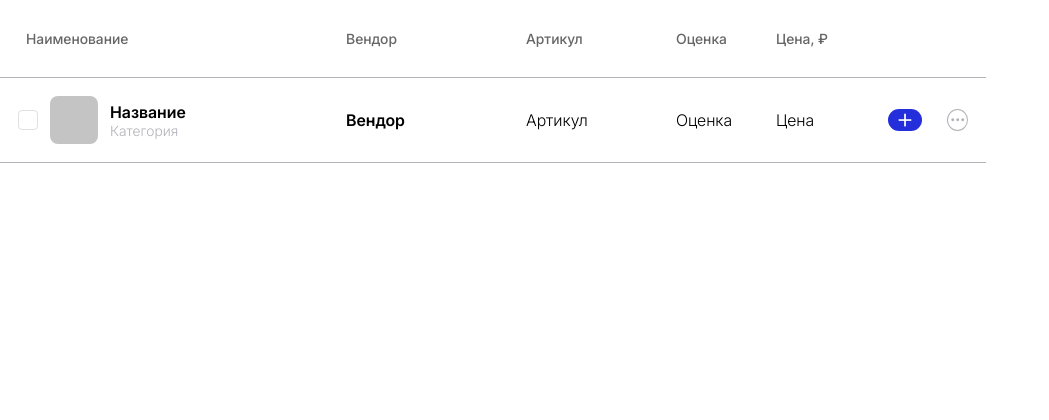
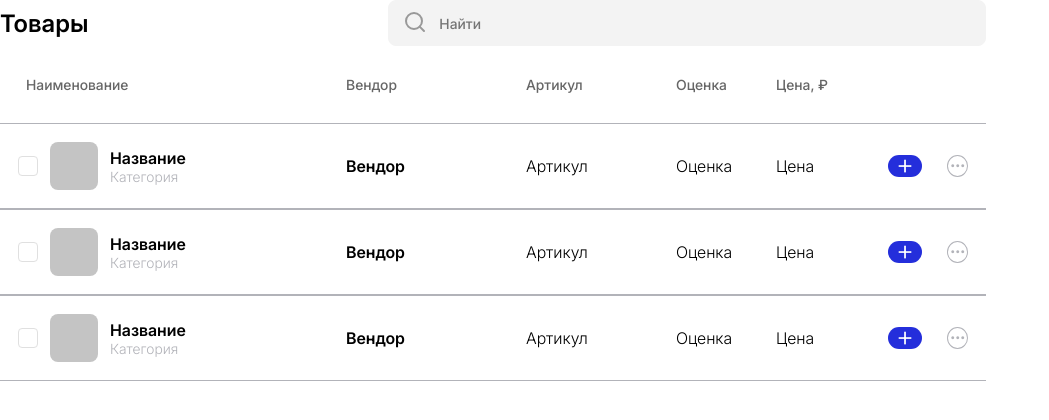
Before and after one commit to ZerruKun/aiti_guru_test, a React (Vite) app: page / in a window 1280 px wide. Shown: the top 420 px of the page, without its empty margins (0-1049 px from the left). Built offline with nearby package versions, Linux system fonts and the light colour scheme.

Commit message:
SearchProduct base layuot + minor fixes

```diff
--- a/src/App.tsx
+++ b/src/App.tsx
@@ -1,9 +1,11 @@
-import ProductsList from "./components/ProductsList";
+import SearchProduct from "./components/SearchProduct";
+import ProductsPage from "./pages/ProductsPage";
 
 const App = () => {
   return (
     <div>
-      <ProductsList />
+      <SearchProduct />
+      <ProductsPage />
     </div>
   );
 };
--- a/src/components/Product.tsx
+++ b/src/components/ProductItem.tsx
@@ -1,6 +1,6 @@
-import styles from "../styles/modules/Product.module.css";
+import styles from "../styles/modules/ProductItem.module.css";
 
-const Product = () => {
+const ProductItem = () => {
   return (
     <div className={styles.general}>
       <div className={styles.product}>
@@ -31,4 +31,4 @@ const Product = () => {
   );
 };
 
-export default Product;
+export default ProductItem;
--- a/src/components/ProductsList.tsx
+++ b/src/components/ProductsList.tsx
@@ -1,4 +1,4 @@
-import Product from "./Product";
+import ProductItem from "./ProductItem";
 import styles from "../styles/modules/ProductsList.module.css";
 
 const ProductsList = () => {
@@ -13,7 +13,9 @@ const ProductsList = () => {
         <span></span>
       </div>
       <div>
-        <Product />
+        <ProductItem />
+        <ProductItem />
+        <ProductItem />
       </div>
     </div>
   );
--- /dev/null
+++ b/src/components/SearchProduct.tsx
@@ -0,0 +1,16 @@
+import styles from "../styles/modules/SearchProduct.module.css";
+import searchPic from "../styles/images/search_pic.svg";
+
+const SearchProduct = () => {
+  return (
+    <div className={styles.general}>
+      <span className={styles.goods}>Товары</span>
+      <div className={styles.search}>
+        <img src={searchPic} alt="search_pic" className={styles.searchIcon} />
+        <input type="text" className={styles.searchInput} placeholder="Найти" />
+      </div>
+    </div>
+  );
+};
+
+export default SearchProduct;
--- a/src/pages/ProductsPage.tsx
+++ b/src/pages/ProductsPage.tsx
@@ -1,5 +1,11 @@
+import ProductsList from "../components/ProductsList";
+
 const ProductsPage = () => {
-  return <div></div>;
+  return (
+    <div>
+      <ProductsList />
+    </div>
+  );
 };
 
 export default ProductsPage;
--- /dev/null
+++ b/src/styles/modules/SearchProduct.module.css
@@ -0,0 +1,68 @@
+@font-face {
+    font-family: 'Inter';
+    src: url('../fonts/Inter_18pt-Medium.ttf') format('truetype');
+    font-weight: 500;
+    font-style: normal;
+}
+
+@font-face {
+    font-family: 'Inter';
+    src: url('../fonts/Inter_18pt-SemiBold.ttf') format('truetype');
+    font-weight: 600;
+    font-style: normal;
+}
+
+.general {
+    display: flex;
+    justify-content: space-between;
+    align-items: center;
+    /* Временно */
+    max-width: 986px;
+}
+
+.goods {
+    font-family: 'Inter', Roboto, sans-serif;
+    font-weight: 600;
+    font-size: 24px;
+    flex-shrink: 0;
+}
+
+.search {
+    position: relative;
+    width: 100%;
+    margin-left: 300px;
+}
+
+.searchInput {
+    font-family: 'Inter', Roboto, sans-serif;
+    font-weight: 500;
+    font-size: 14px;
+    height: 46px;
+    width: 100%;
+    box-sizing: border-box;
+    padding: 20px 20px 20px 50px;
+    border: 1px solid #F3F3F3;
+    border-radius: 8px;
+    background-color: #F3F3F3;
+    color: #999999;
+    transition: all 0.2s;
+}
+
+.searchInput:hover {
+    border-radius: 8px;
+    border-color: #BBB;
+}
+
+.searchInput:focus {
+    border-radius: 8px;
+    border-color: #242EDB;
+}
+
+
+.searchIcon {
+    position: absolute;
+    top: 10px;
+    left: 15px;
+    width: 24px;
+    height: 24px;
+}
```
Also changed, not shown: src/components/AddProduct.tsx (added), src/components/ProductsCount.tsx (added), src/styles/images/search_pic.svg (added), src/styles/modules/AddProduct.module.css (added), src/styles/modules/ProductItem.module.css (indentation only), src/styles/modules/ProductsCount.module.css (added).
